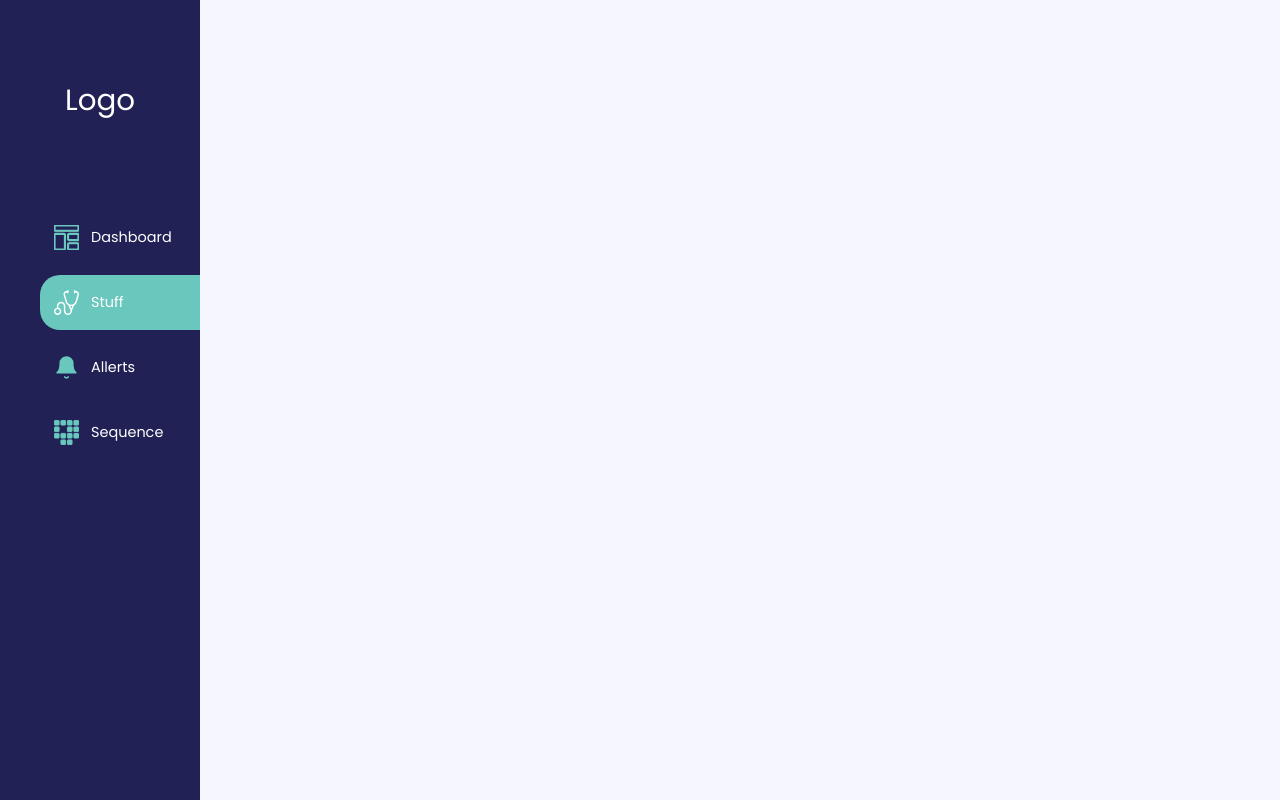
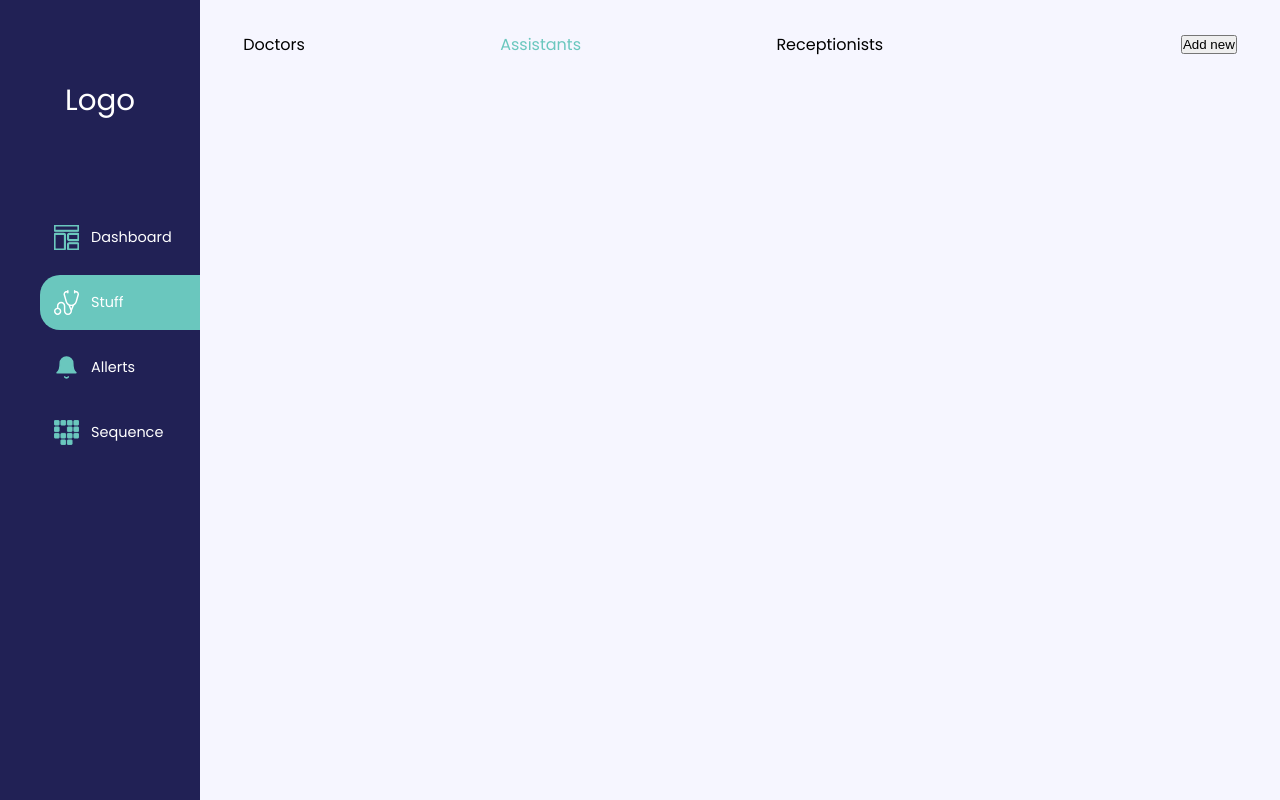
Before and after one commit to Slavik-Da/HOAPITAL-REACT-APP-WEB, a React app: page /stuff in a window 1280 px wide. Built offline with nearby package versions, Linux system fonts and the light colour scheme.

Commit message:
Refactoring of stuff page, added active tabs style

```diff
--- a/src/pages/Stuff/Stuff.tsx
+++ b/src/pages/Stuff/Stuff.tsx
@@ -1,11 +1,10 @@
 import React from 'react';
+import { StuffHeader } from './components/StuffHeader/StuffHeader';
 
 export const Stuff = () => {
     return (
-        <section className="page page_stuff">
-            <ul className= "tab-line">
-
-            </ul>
+        <section className="page-stuff">
+            <StuffHeader/>
         </section>
     )
 }
--- /dev/null
+++ b/src/pages/Stuff/components/StuffHeader/StuffHeader.tsx
@@ -0,0 +1,14 @@
+import React from 'react';
+
+export const StuffHeader = () => {
+    return (
+            <div className="pannel-header-line">
+                <div className= "tab-line">
+                    <div>Doctors</div>
+                    <div className="tab-line__active">Assistants</div>
+                    <div>Receptionists</div>
+                </div>
+                <button>Add new</button>
+            </div>
+    )
+}
--- a/src/pages/Stuff/scss/Stuff.scss
+++ b/src/pages/Stuff/scss/Stuff.scss
@@ -1,10 +1,22 @@
 .page-stuff {
-    display: grid;
     min-height: 100% ;
-    grid-template-columns: 1fr;
-    gap: 10px 0;
+    padding: 3% 4%;
+    padding-bottom: 0;
 
-    .tab-line {
-        @include adaptiv-font(24, 15);
+    .pannel-header-line{
+        display: flex;
+        justify-content: space-between;
+        align-items: center;
+
+        .tab-line {
+            display: flex;
+            justify-content: space-between;
+            width: 40%;
+            min-width: 50vw;
+
+            &__active {
+                color:$greenDarkenDecorated
+            }
+        }
     }
 }
```
